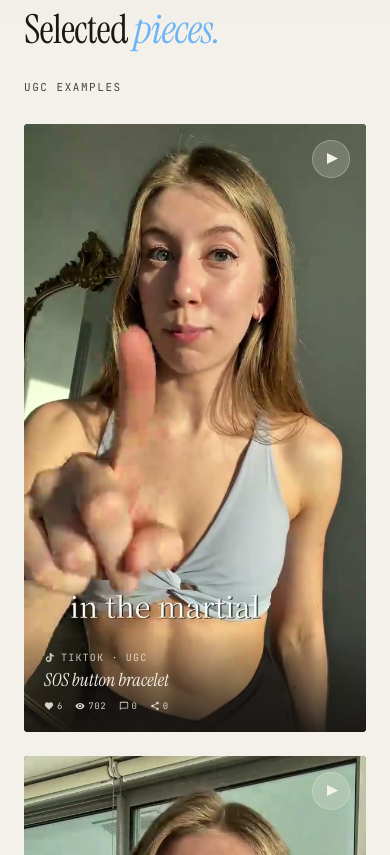
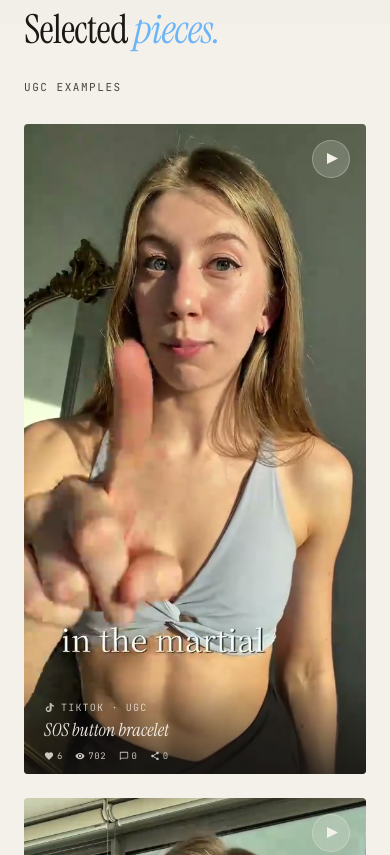
Before and after one commit to its-emily-edits/its-emily-edits.github.io, a plain HTML site: page index.html in a window 390 px wide. Shown: the part 819-1674 px from the top of the page. Drawn offline with Linux system fonts and the light colour scheme.

Commit message:
try again

```diff
--- a/index.html
+++ b/index.html
@@ -237,52 +237,13 @@
   }
   @media (max-width: 600px) {
     .work-card:nth-child(n) {
-      grid-column: span 12;
-      aspect-ratio: auto;
-      height: 0;
-      padding-bottom: 177.78%; /* 16:9 aspect ratio */
-      position: relative;
-      background: #1a1714 !important;
-      min-height: 600px;
-    }
-    .work-card .placeholder {
-      position: absolute !important;
-      top: 0 !important;
-      left: 0 !important;
-      right: 0 !important;
-      bottom: 0 !important;
-      display: flex !important;
-      align-items: center !important;
-      justify-content: center !important;
-      z-index: 1 !important;
-      opacity: 1 !important;
-    }
-    .work-card video,
-    .work-card .thumb {
-      position: absolute !important;
-      top: 0 !important;
-      left: 0 !important;
-      right: 0 !important;
-      bottom: 0 !important;
-      width: 100% !important;
-      height: 100% !important;
-      object-fit: cover !important;
-      z-index: 2 !important;
-    }
-    .work-card .play-btn {
-      position: absolute !important;
-      top: 16px !important;
-      right: 16px !important;
-      z-index: 10 !important;
-    }
-    .work-card .work-info {
-      position: absolute !important;
-      bottom: 0 !important;
-      left: 0 !important;
-      right: 0 !important;
-      transform: translateY(0) !important;
-      opacity: 1 !important;
-      z-index: 10 !important;
+      grid-column: span 12 !important;
+      aspect-ratio: auto !important;
+      height: 650px !important;
+      min-height: 650px !important;
+      max-height: 650px !important;
+      padding-bottom: 0 !important;
+      overflow: hidden !important;
     }
   }
 
```
